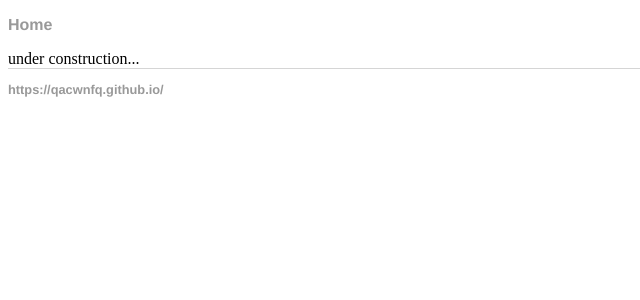
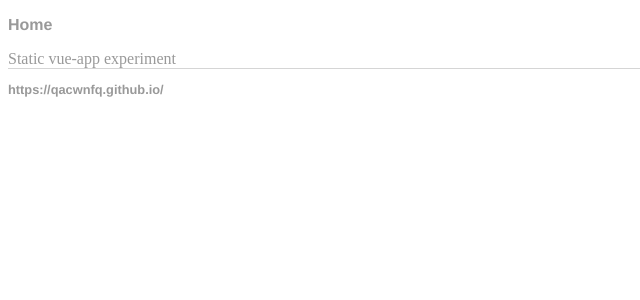
Before and after one commit to qacwnfq/qacwnfq.github.io, a Jekyll site: the page built from index.html, in a window 1280 px wide. Shown: the top 300 px of the page, without its empty margins (0-640 px from the left). Built offline with Jekyll 4.4.1, drawn with Linux system fonts in a browser that asks for light colours.

Commit message:
Add link to static vue-experiment

```diff
--- a/index.html
+++ b/index.html
@@ -3,5 +3,5 @@ layout: default
 title: qacwnfq
 ---
 <div class="blurb">
-   under construction...
+	<a href="git-deploy-template/#/"> Static vue-app experiment </a>
 </div>
```
